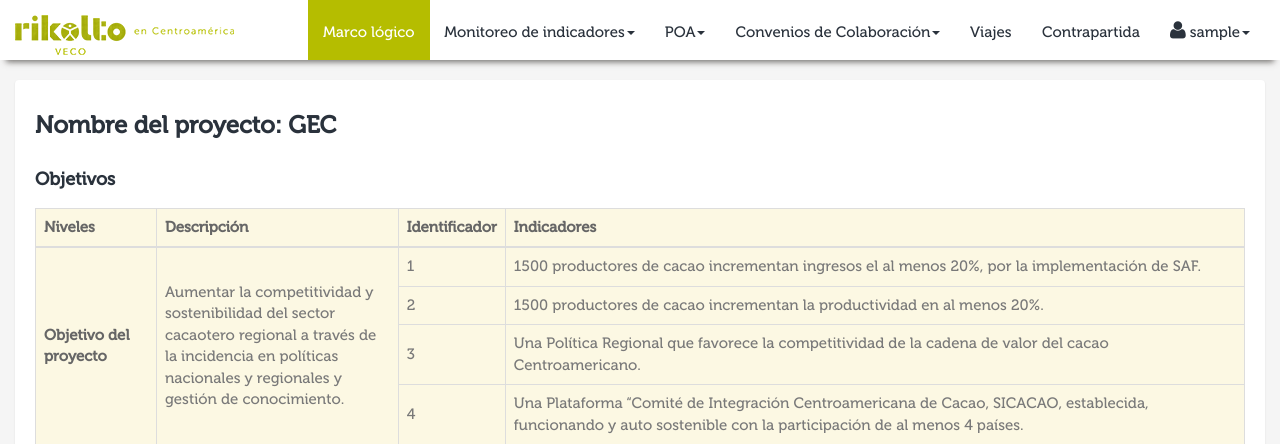
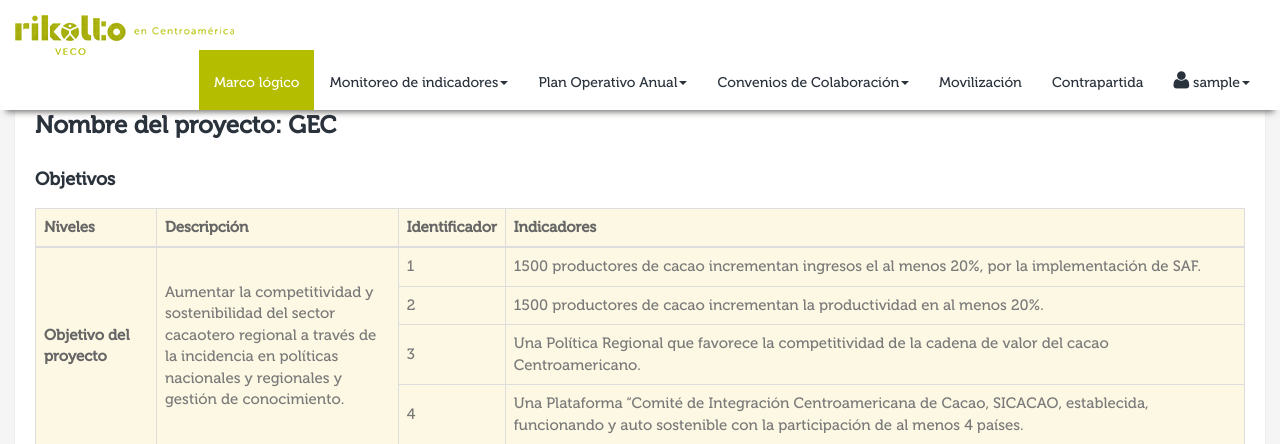
Before and after one commit to ErickMurillo/gec_rikolto, a Django app: page / in a window 1280 px wide. Shown: the top 444 px of the page. Run offline with Django 3.2, Linux system fonts and the light colour scheme; the visitor is signed in with stand-in values (Sample User, id 1); data comes from the database, SQL or seed files in the repository; parts of the project's set-up code (start-up, migrations or seed data) failed here and were passed over; some libraries are stand-ins or nearby versions; some web fonts are replaced.

Commit message:
cambio en labels de apps

```diff
--- a/poa/__init__.py
+++ b/poa/__init__.py
@@ -0,0 +1 @@
+default_app_config = 'poa.apps.PoaConfig'
--- a/poa/apps.py
+++ b/poa/apps.py
@@ -3,3 +3,4 @@ from django.apps import AppConfig
 
 class PoaConfig(AppConfig):
     name = 'poa'
+    verbose_name = 'Plan Operativo Anual'
--- a/templates/base.html
+++ b/templates/base.html
@@ -19,6 +19,9 @@
             .dropdown-menu>.active>a, .dropdown-menu>.active>a:focus, .dropdown-menu>.active>a:hover {
                 background-color: #b4bc14 !important;
             }
+            .navbar-nav>li>a, .dropdown-menu > li > a {
+              font-size: 14px;
+          }
         </style>
     </head>
 
@@ -54,7 +57,7 @@
                     </li>
 
                     <li class="dropdown {% if '/poa/plan/' in request.path or '/poa/informe/' in request.path %}active{% endif %}">
-                        <a href="#" class="dropdown-toggle profile" data-toggle="dropdown" aria-expanded="true">POA<b class="caret"></b></a>
+                        <a href="#" class="dropdown-toggle profile" data-toggle="dropdown" aria-expanded="true">Plan Operativo Anual<b class="caret"></b></a>
                         <ul class="dropdown-menu">
                             <li {% if '/poa/plan/' in request.path %}class="active"{% endif %}><a href="{% url 'poa-plan' id %}"> Plan de actividades</a></li>
                             <li {% if '/poa/informe-semestral/' in request.path %}class="active"{% endif %}><a href="{% url 'poa-informe' id %}"> Informe semestral de actividades</a></li>
@@ -74,7 +77,7 @@
                     </li>
 
                     <li class="inicio {% if '/viajes/' in request.path %}active{% endif %}">
-                        <a href="{% url 'viajes' id %}" class="waves-effect  profile">Viajes</a>
+                        <a href="{% url 'viajes' id %}" class="waves-effect  profile">Movilización</a>
                     </li>
 
                     <li class="inicio {% if '/contrapartida/' in request.path %}active{% endif %}">
--- a/viajes/__init__.py
+++ b/viajes/__init__.py
@@ -0,0 +1 @@
+default_app_config = 'viajes.apps.ViajesConfig'
--- a/viajes/apps.py
+++ b/viajes/apps.py
@@ -3,3 +3,4 @@ from django.apps import AppConfig
 
 class ViajesConfig(AppConfig):
     name = 'viajes'
+    verbose_name = 'Movilización'
--- a/viajes/models.py
+++ b/viajes/models.py
@@ -11,8 +11,8 @@ class Viajes(models.Model):
         return '%s' % (str(self.anio))
 
     class Meta:
-        verbose_name_plural = 'Viajes'
-        verbose_name = 'Viaje'
+        verbose_name_plural = 'Movilización'
+        verbose_name = 'Movilización'
 
 SEMESTRE_CHOICES = (('I','I'),('II','II'))
 
```
